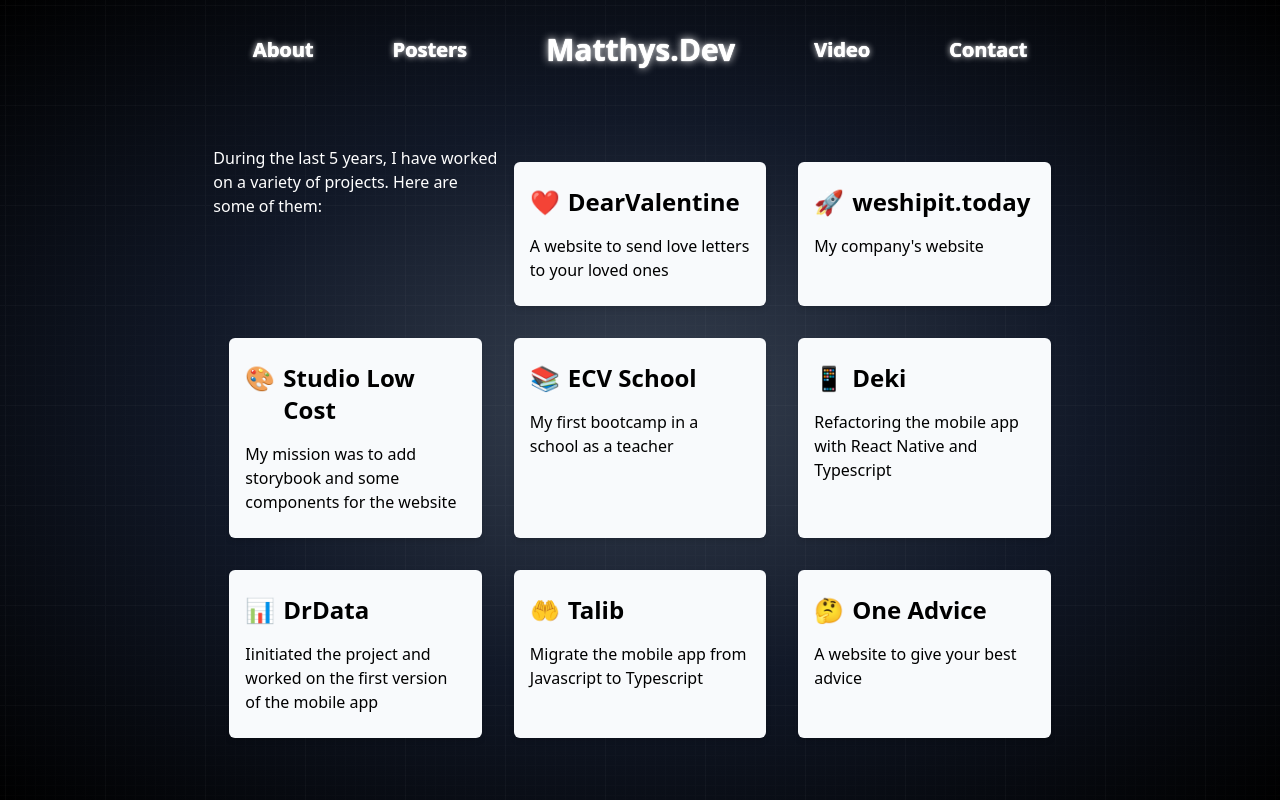
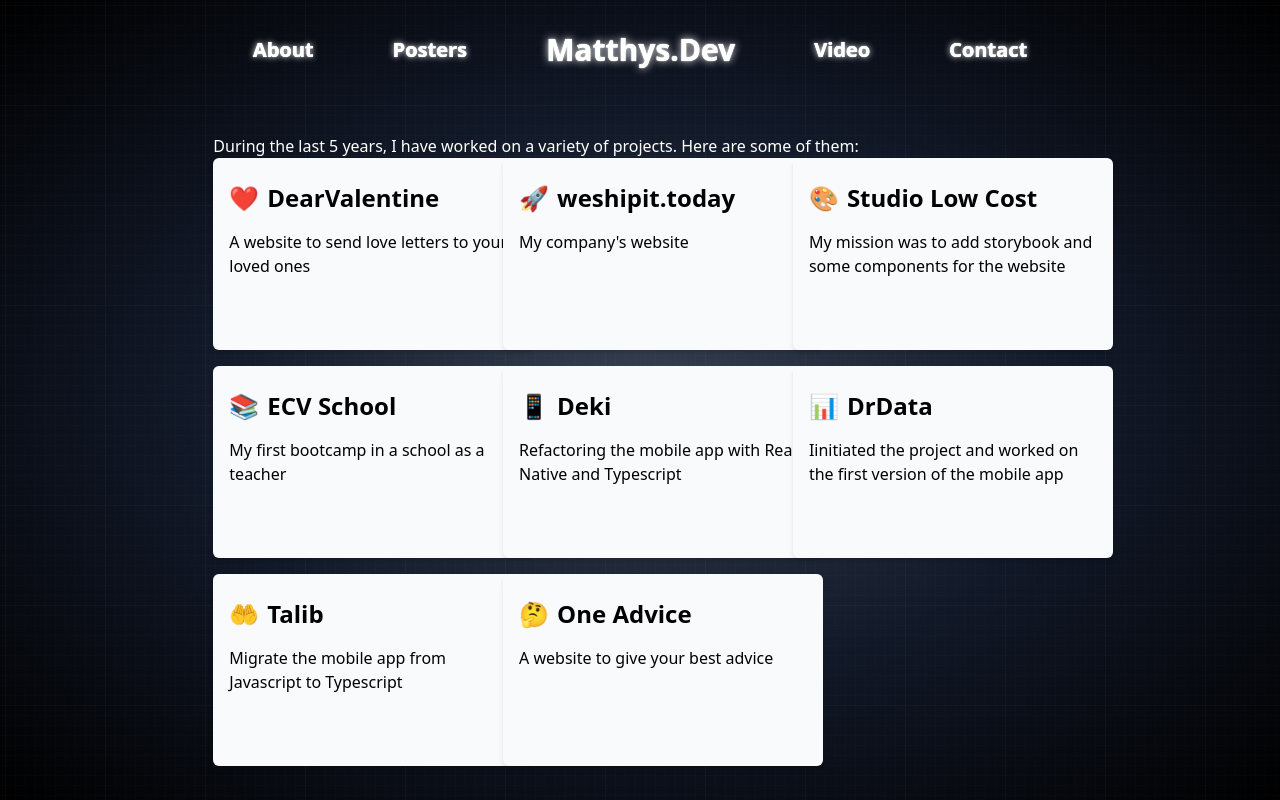
Before and after one commit to MatthysDev/Matthys.dev.v2, a Next.js app: page /portfolio in a window 1280 px wide. Built offline with nearby package versions, Linux system fonts and the light colour scheme.

Commit message:
feat: 🎸 add projectCard

```diff
--- a/src/components/Cards/Card.tsx
+++ b/src/components/Cards/Card.tsx
@@ -4,14 +4,15 @@ import React, { useEffect } from 'react'
 type CardProps = {
   children: React.ReactNode
   withNeon?: boolean
+  style?: string
 }
 
-export default function Card({ children, withNeon }: CardProps) {
+export default function Card({ children, style, withNeon }: CardProps) {
   useEffect(() => {
     randomNeonColor('imageNeon');
   }, []);
   let withNeonClass = withNeon ? 'imageNeon' : ''
   return (
-    <div className={`bg-slate-50 rounded-md shadow-md text-black m-4 ${withNeonClass}`}>{children}</div>
+    <div className={`bg-slate-50 rounded-md shadow-md text-black m-4 ${withNeonClass} ${style}`}>{children}</div>
   )
 }
--- /dev/null
+++ b/src/components/Cards/ProjectCard.tsx
@@ -0,0 +1,72 @@
+// ImageGridContainer.tsx
+import React from 'react';
+import { motion, AnimatePresence } from 'framer-motion';
+import Image from 'next/image';
+import Card from '@/components/Cards/Card';
+
+type ProjectCardProps = {
+  selectedId: number | null;
+  setSelectedId: React.Dispatch<React.SetStateAction<number | null>>;
+  item: { id: number; title: string; subtitle: string };
+  websiteUrl: string;
+  image: string;
+  name: string;
+  description: string;
+};
+
+const ProjectCard: React.FC<ProjectCardProps> = ({ websiteUrl, image, name, description, selectedId, setSelectedId, item }) => {
+  const isSelected = selectedId === item.id;
+
+  return (
+    <>
+      <motion.div
+        layoutId={item.id.toString()}
+        onClick={() => setSelectedId(isSelected ? null : item.id)}
+      >
+        <Card withNeon style='h-48 w-80 m-auto'>
+          <div className='flex flex-col gap-4 p-4 xl:pl-4 xl:py-6'>
+            <div className='flex gap-2 text-xl xl:text-2xl font-bold'>
+              <a href={websiteUrl}>
+                {image}
+              </a>
+              <h2>{name}</h2>
+            </div>
+            <p>{description}</p>
+          </div>
+
+        </Card>
+      </motion.div>
+      <AnimatePresence>
+        {isSelected && (
+          <motion.div
+            layoutId={item.id.toString()}
+            initial={{ opacity: 0 }}
+            exit={{ opacity: 0 }}
+            transition={{ layout: { duration: 0.1 }, opacity: { duration: 1 } }}
+            animate={{ opacity: 1, transition: { delay: 0 } }}
+            className="fixed inset-0 m-auto w-4/5 md:w-1/2 h-1/2 md:h-full p-4 flex flex-col gap-4 bg-gradient-to-tr from-gray-800 to-slate-950 rounded-lg shadow-[0px_0px_20px_2px_#fff] z-10 mx-auto"
+          >
+            <div className='flex flex-col gap-4 p-4 xl:pl-4 xl:py-6'>
+              <div className='flex gap-2 text-xl xl:text-2xl font-bold'>
+                <a href={websiteUrl}>
+                  {image}
+                </a>
+                <h2>{name}</h2>
+              </div>
+              <p>{description}</p>
+            </div>
+            <motion.div className='flex justify-end fill-white z-20 text-right'>
+              <div className='border-2 py-2 px-3 rounded-md cursor-pointer' onClick={() => setSelectedId(null)}>
+                <svg xmlns="http://www.w3.org/2000/svg" height="32" width="24" viewBox="0 0 384 512">
+                  <path d="M342.6 150.6c12.5-12.5 12.5-32.8 0-45.3s-32.8-12.5-45.3 0L192 210.7 86.6 105.4c-12.5-12.5-32.8-12.5-45.3 0s-12.5 32.8 0 45.3L146.7 256 41.4 361.4c-12.5 12.5-12.5 32.8 0 45.3s32.8 12.5 45.3 0L192 301.3 297.4 406.6c12.5 12.5 32.8 12.5 45.3 0s12.5-32.8 0-45.3L237.3 256 342.6 150.6z" />
+                </svg>
+              </div>
+            </motion.div>
+          </motion.div>
+        )}
+      </AnimatePresence>
+    </>
+  );
+};
+
+export default ProjectCard;
--- a/src/pages/portfolio.tsx
+++ b/src/pages/portfolio.tsx
@@ -1,32 +1,27 @@
 import CustomLayout from '@/components/CustomLayout'
 import Head from 'next/head'
-import React from 'react'
+import React, { useState } from 'react'
 import { projects } from '@/apiData/projects'
 import Card from '@/components/Cards/Card'
+import ProjectCard from '@/components/Cards/ProjectCard'
 
 export default function Portfolio() {
     const year = new Date().getFullYear() - 2019
+    const [selectedId, setSelectedId] = useState<number | null>(null);
     return (
         <CustomLayout>
             <Head>
                 <title>Matthys.dev | Portfolio</title> {/* Setting the title metadata */}
             </Head>
-            <div className='grid xl:grid-cols-3 grid-cols-1 md:grid-cols-2 mt-12 md:mt-0'>
-                <p>During the last {year} years, I have worked on a variety of projects. Here are some of them:</p>
+            <p>During the last {year} years, I have worked on a variety of projects. Here are some of them:</p>
+            <div className='grid xl:grid-cols-3 grid-cols-1 md:grid-cols-2 mt-12 md:mt-0 gap-4'>
                 {projects.map((project, index) => (
                     // eslint-disable-next-line react/jsx-key
-                    <Card withNeon>
-                        <div className='flex flex-col gap-4 p-4 xl:pl-4 xl:py-6'>
-                            <div className='flex gap-2 text-xl xl:text-2xl font-bold'>
-                                <a href={project.websiteUrl}>
-                                    {project.img}
-                                </a>
-                                <h2>{project.name}</h2>
-                            </div>
-                            <p>{project.description}</p>
-                        </div>
-
-                    </Card>
+                    <ProjectCard selectedId={selectedId} setSelectedId={setSelectedId} item={{
+                        id: projects.length - index,
+                        title: project.name,
+                        subtitle: project.description
+                    }} websiteUrl={project.websiteUrl} image={project.img} name={project.name} description={project.description} />
                 ))}
             </div>
         </CustomLayout>
```
